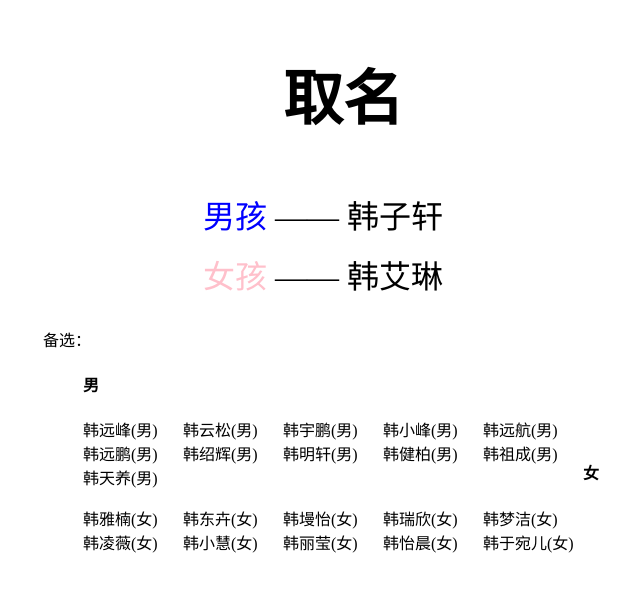
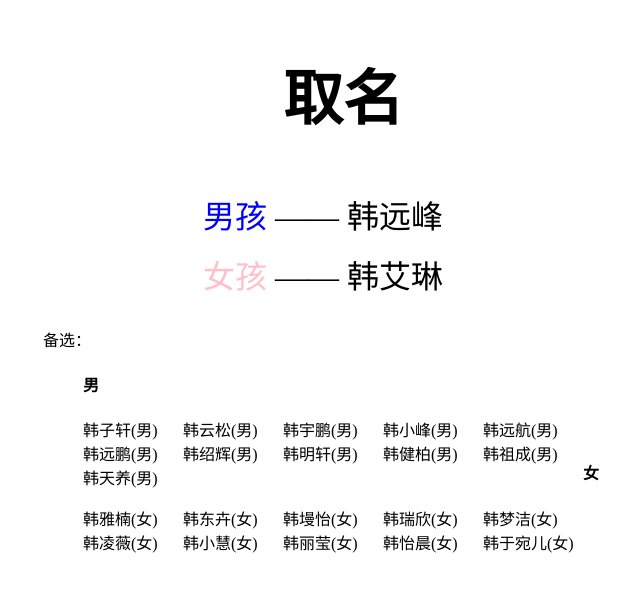
Before and after one commit to yubiaobin/yubiaobin.github.io, a Jekyll site: the page docs/name.html, which Jekyll copies as it is, in a window 1280 px wide. Shown: the top 592 px of the page, without its empty margins (297-937 px from the left). Built offline with Jekyll 4.4.1, drawn with Linux system fonts in a browser that asks for light colours; comment, search, counter and statistics services are not loaded.

Commit message:
modified name page

```diff
--- a/docs/name.html
+++ b/docs/name.html
@@ -43,7 +43,7 @@
 
     <h2>取名</h2>
     <ul class="name_list">
-        <li><span class="male">男孩</span> —— 韩子轩</li>
+        <li><span class="male">男孩</span> —— 韩远峰</li>
         <li><span class="female">女孩</span> —— 韩艾琳</li>
     </ul>
     <div class="clearfix"></div>
```
Also changed, not shown: other parts of docs/name.html (+1 -1 lines).
